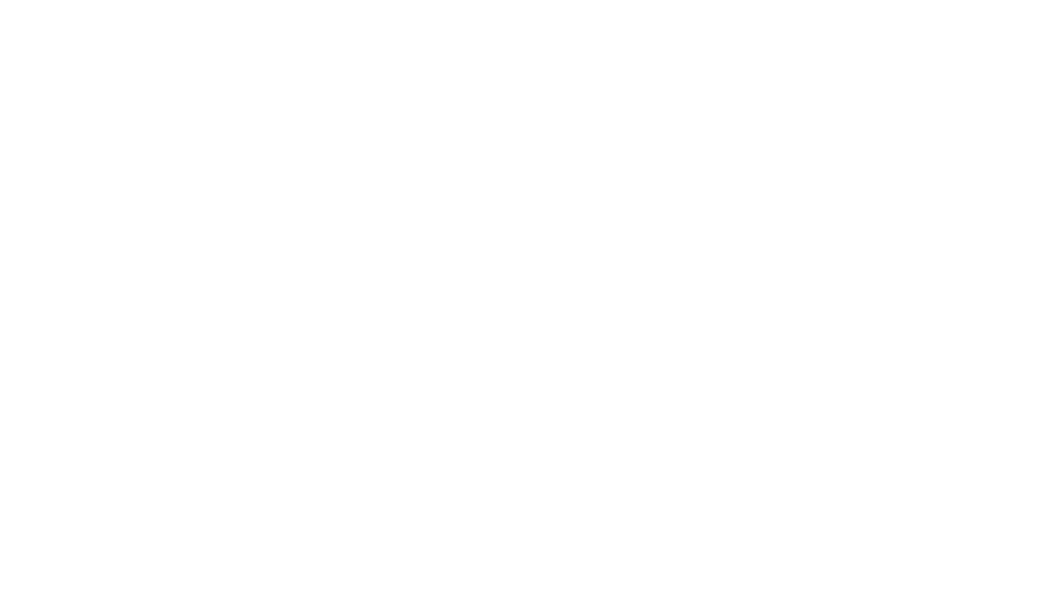
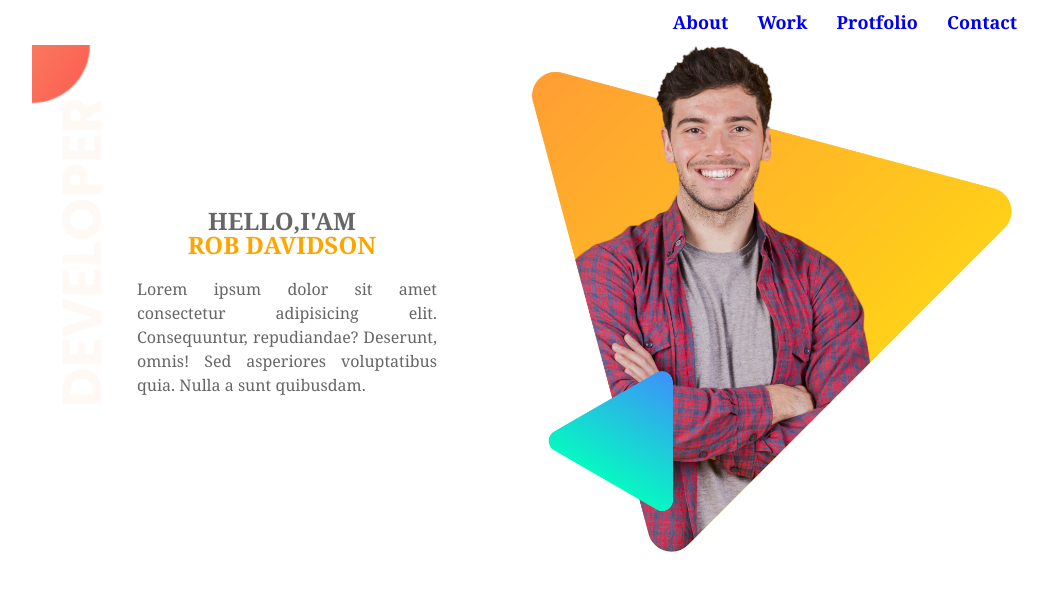
Before and after one commit to theweb-n21/web-protfolio-2, a plain HTML site: page index.html in a window 1280 px wide. Shown: the whole page, without its empty margins (108-1156 px from the left). Drawn offline with Linux system fonts and the light colour scheme; files that its build step writes are made by us from their sources.

Commit message:
top section ready

```diff
--- a/css/style.css
+++ b/css/style.css
@@ -0,0 +1,92 @@
+/* ===============================================================================
+      common css
+==================================================================================*/
+body{
+    margin: 0;
+    padding: 0;
+    color: #666666;
+    font-family: Georgia, sans-serif;
+    line-height: 1.5em;
+    font-size: 16px;
+}
+.container{
+    margin: 0 auto;
+    width: 100%;
+    max-width: 1000px;
+}
+img{
+    max-width: 100%;
+    height: auto;
+}
+/* ================================================================================
+     nav__area css
+===================================================================================*/
+.nav__area{
+    width: 100%;
+    color: both;
+
+}
+.nav-inner ul{
+    text-align: right;
+    list-style: none;
+    margin: 0;
+    padding: 0;
+}
+.nav-inner ul li{
+    margin: 0 5px 0 0;
+    padding: 10px;
+    display: inline-block;
+
+}
+.nav-inner ul li a{
+    text-decoration: none;
+    font-size: 18px;
+    font-weight: 800;
+
+}
+.nav-inner ul li a:hover{
+    color:blue;
+}
+/* ================================================================================
+     hello__area css
+===================================================================================*/
+#hello__area{
+    width: 100%;
+    height: 510px;
+
+}
+.hello__inner-area{
+    height: inherit;
+    background-image: url(../img/top-banner.png);
+    background-repeat: no-repeat;
+}
+.orange-highlight{
+    color: orange;
+}
+.hello__area-text{
+    width: 460px;
+    height: 510px;
+    margin: 10px;
+    padding: 10px;
+    text-align: center;
+    float: left;
+}
+.hello__area-text h1{
+    margin-top: 144px;
+
+}
+.hello__area-text p{
+    text-align: justify;
+    width: 300px;
+    margin-left: 85px;
+}
+.hello__area-image{
+    width: 480px;
+    height: 510px;
+
+    float: left;
+}
+.hello__area-image img{
+    width: 480px;
+    display: block;
+}
--- a/index.html
+++ b/index.html
@@ -5,9 +5,38 @@
     <meta http-equiv="X-UA-Compatible" content="IE=edge">
     <meta name="viewport" content="width=device-width, initial-scale=1.0">
     <title>protfolio</title>
-    <link rel="stylesheet" href="style.css">
+    <link rel="stylesheet" href="css/style.css">
 </head>
 <body>
+    <!-- =============================================================================
+         nav__area html
+    ================================================================================ -->
+    <nav id="nav__area">
+        <div class="nav-inner container">
+        <ul>
+            <li><a href="#">About</a></li>
+            <li><a href="#">Work</a></li>
+            <li><a href="#">Protfolio</a></li>
+            <li><a href="#">Contact</a></li>
+        </ul>
+    </div>
+    </nav>
+    <!-- =============================================================================
+         hello__area html
+    ================================================================================ -->
+    <section id="hello__area">
+        <div class="hello__inner-area  container">
+            <div class="hello__area-text">
+                <h1>HELLO,I'AM <br> <span class="orange-highlight">ROB DAVIDSON</span></h1>
+                <!-- <h1 class="orange-highlight">ROB DAVIDSON</h1> -->
+                <p>Lorem ipsum dolor sit amet consectetur adipisicing elit. Consequuntur, repudiandae? Deserunt, omnis! Sed asperiores voluptatibus quia. Nulla a sunt quibusdam.</p>
+            </div>
+            <div class="hello__area-image">
+                <img src="img/peter.png" alt="">
+            </div>
+
+        </div>
+    </section>
 
 </body>
 </html>
```
Also changed, not shown: img/peter.png (added), img/peter_dream.png (added), img/top-banner.png (added).
